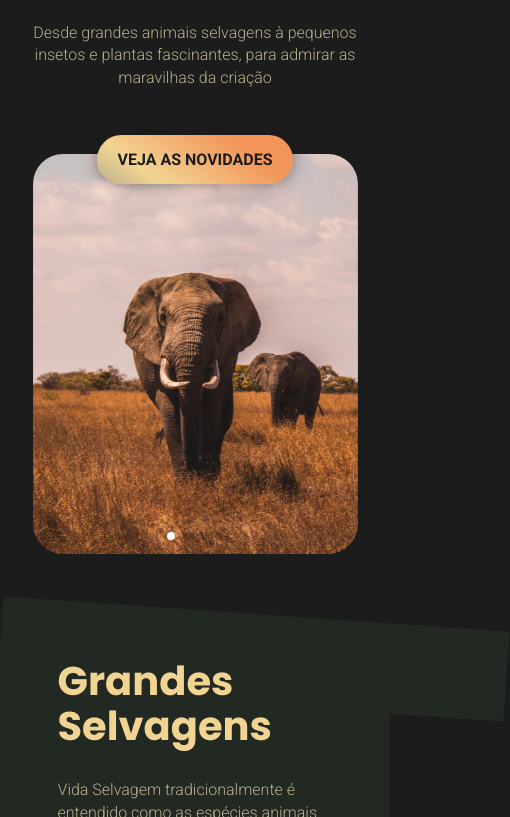
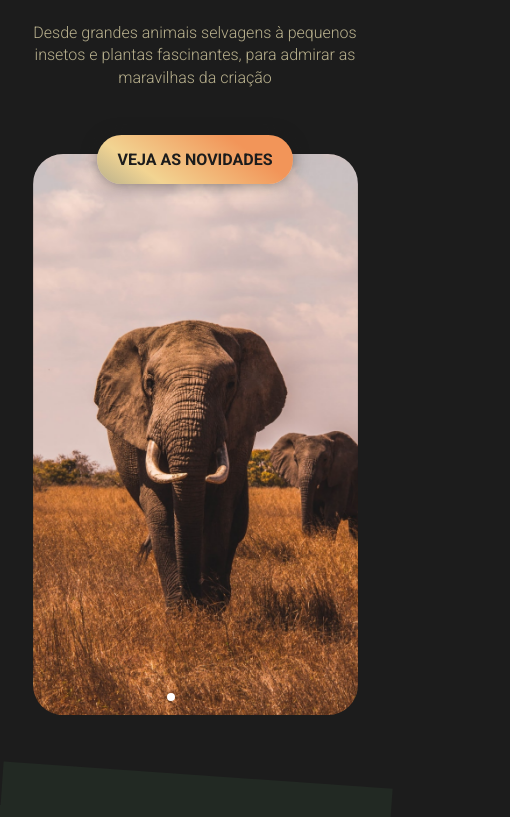
Before and after one commit to muhoracio/Fauna-et-Flora, a plain HTML site: page index.html in a window 390 px wide. Shown: the part 267-1084 px from the top of the page, 510 px wide, since content can reach past the window. Drawn offline with nearby package versions, Linux system fonts and the light colour scheme.

Commit message:
Add files via upload

```diff
--- a/css/style.css
+++ b/css/style.css
@@ -43,7 +43,7 @@ body {
   display: grid;
   grid-template-columns: 1fr minmax(125px, 5fr) minmax(125px, 5fr) 1fr;
   padding-bottom: 500px;
-  overflow-x: hidden;
+  overflow-x: hidden !important;
 }
 img {
   display: block;
@@ -190,66 +190,15 @@ p {
   grid-template-columns: 1fr 1fr;
   grid-template-rows: 0px repeat(3, auto) 0px;
   grid-template-areas:
-    ". img"
-    "h1 img"
-    "p img"
-    "a img"
-    ". img"
+    ". ."
+    "h1 ."
+    "p ."
+    "a ."
+    ". ."
     ". .";
   align-content: start;
   gap: 30px;
-}
-.intro::before {
-  content: url(../img/patterns/01.svg);
-  display: block;
-  position: absolute;
-  top: -5vh;
-  right: 18vw;
-  z-index: -1;
-}
-.intro::after {
-  content: url(../img/patterns/02.svg);
-  display: block;
-  position: absolute;
-  bottom: -5vh;
-  right: 0;
-  z-index: -1;
-  transform: scale(0.9);
-}
-@media only screen and (max-width: 1300px) {
-  .intro::before {
-    transform: scale(0.9);
-  }
-  .intro::after {
-    transform: scale(0.8);
-    bottom: -10vh;
-  }
-}
-@media only screen and (max-width: 1200px) {
-  .intro::before {
-    right: 10vw;
-  }
-  .intro::after {
-    right: -5vw;
-  }
-}
-@media only screen and (max-width: 1100px) {
-  .intro::before {
-    width: 40vw;
-    transform: scale(0.8) rotate(45deg);
-    right: 0;
-    top: 0;
-  }
-  .intro::after {
-    transform: scaleX(-1) scale(0.8);
-    right: 7vw;
-  }
-}
-@media only screen and (max-width: 960px) {
-  .intro::before,
-  .intro::after {
-    display: none;
-  }
+  /* overflow-x: hidden !important; */
 }
 .intro h1 {
   grid-area: h1;
@@ -288,25 +237,30 @@ p {
   padding: 15px 20px;
   border-radius: 30px;
 }
-.intro .swiper-container {
-  grid-area: img;
+.intro-img {
+  padding-top: 124px;
+  padding-bottom: 30px;
+  grid-column: 1/-1;
+  grid-row: 1/2;
+  height: 100vh;
+  width: 100%;
+  position: absolute;
+  display: grid;
+  grid-template-columns: inherit;
+}
+.intro-img .swiper-container {
+  grid-column: 3/5;
+  cursor: pointer;
+  position: relative;
   border-top-left-radius: 30px;
   border-bottom-left-radius: 30px;
-  cursor: pointer;
-  margin-left: -50px;
-  width: calc(100% + 200px);
-  position: relative;
-}
-@media only screen and (max-width: 1200px) {
-  .intro .swiper-container {
-    margin-left: 0;
-  }
+  margin-left: 0;
+  width: 100%;
 }
 @media only screen and (max-width: 1100px) {
-  .intro .swiper-container {
+  .intro-img .swiper-container {
+    grid-column: 3/4;
     border-radius: 30px;
-    margin-left: 0;
-    width: 100%;
   }
 }
 @media only screen and (max-width: 960px) {
@@ -333,15 +287,26 @@ p {
     margin-top: 1em;
     z-index: 2;
   }
-  .intro .swiper-container {
-    margin-top: 35px;
-    height: 80vw;
-    grid-row: 3/6;
+  .intro-img {
+    position: relative;
+    grid-row: 2/3;
+    padding-top: 0;
+    margin-bottom: -60px;
+  }
+  .intro-img .swiper-container {
+    grid-column: 2/4;
+    margin-top: -60px;
+  }
+}
+@media only screen and (max-width: 700px) {
+  .intro-img {
+    height: 80vh;
+    margin-bottom: -90px;
   }
 }
 @media only screen and (max-width: 500px) {
-  .intro .swiper-container {
-    height: 400px;
+  .intro-img {
+    height: 70vh;
   }
 }
 
@@ -349,11 +314,11 @@ p {
   grid-column: 1/-1;
   background: var(--green);
   height: 90px;
-  margin-top: 60px;
+  margin-top: 30px;
   margin-bottom: -60px;
   transform: rotate(4deg);
   z-index: -1;
-  width: 130%;
+  width: 100%;
 }
 .separador-selvagens-02 {
   grid-column: 1/-1;
@@ -362,7 +327,7 @@ p {
   margin-top: -60px;
   transform: rotate(4deg);
   z-index: -1;
-  width: 130%;
+  width: 100%;
 }
 @media only screen and (max-width: 960px) {
   .separador-selvagens {
--- a/index.html
+++ b/index.html
@@ -60,6 +60,8 @@
         fascinantes, para admirar as maravilhas da criação
       </p>
       <a href="#">Veja as novidades</a>
+    </section>
+    <section class="intro-img">
       <div class="swiper-container">
         <div class="swiper-wrapper">
           <div
```
